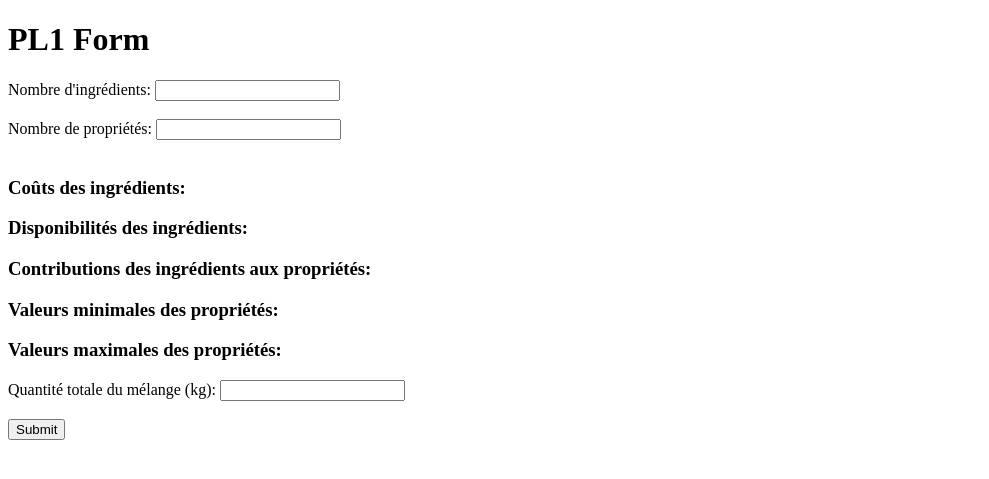
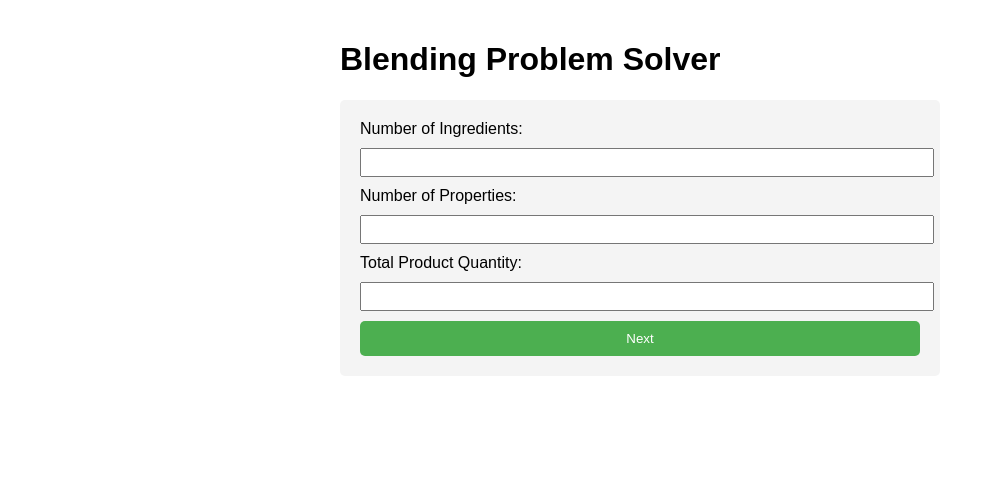
Before and after one commit to douaabousnina/operations-research-problems, a Flask app: page /PL1 in a window 1280 px wide. Shown: the top 479 px of the page, without its empty margins (0-989 px from the left). Run offline with Flask 3, Linux system fonts and the light colour scheme.

Commit message:
pour le m♂ment k♂l chy ymchi

```diff
--- a/app.py
+++ b/app.py
@@ -3,46 +3,244 @@ from PL1.main import PL1
 from PL2.main import solve_graph_coloring
 from test import render_graph
 import traceback
+import numpy as np
+
 
 app	= Flask(__name__)
 app.secret_key = 'random string'
+
+from flask import Flask, render_template, request, redirect, url_for, session
+from gurobipy import Model, GRB
+import numpy as np
+
+app = Flask(__name__)
+app.secret_key = 'your_secret_key_here'  # Important for using session
+
+class BlendingProblemSolver:
+    @staticmethod
+    def solve_blending_problem(ingredients, properties, property_bounds, total_quantity):
+        try:
+            # Create Gurobi model
+            model = Model("Blending Problem")
+            model.setParam('OutputFlag', 0)  # Suppress output
+
+            # Number of ingredients
+            n = len(ingredients)
+            print(type(n),n)
+            print(type(ingredients),ingredients)
+            print(type(properties),properties)
+            print(type(property_bounds),property_bounds)
+            print(type(total_quantity),total_quantity)
+
+
+            # Decision variables: quantity of each ingredient
+            x = model.addVars(n, lb=0, name="ingredient_quantity")
+
+            # Objective: Minimize total cost
+            model.setObjective(
+                sum(x[i] * ingredients[i]['cost_per_unit'] for i in range(n)),
+                GRB.MINIMIZE
+            )
+
+            # Constraint: Total quantity
+            model.addConstr(sum(x[i] for i in range(n)) == total_quantity, "Total_Quantity")
+
+            # Constraints: Availability of ingredients
+            for i in range(n):
+                model.addConstr(x[i] <= ingredients[i]['available_quantity'], f"Availability_{i}")
+
+            # Constraints: Property bounds
+            for prop_index, prop_name in enumerate(properties):
+                prop_contribution = sum(
+                    x[i] * ingredients[i]['properties'][prop_name]
+                    for i in range(n)
+                )
+                min_bound = property_bounds[prop_name]['min'] * total_quantity
+                max_bound = property_bounds[prop_name]['max'] * total_quantity
+
+                model.addConstr(prop_contribution >= min_bound, f"{prop_name}_Min")
+                model.addConstr(prop_contribution <= max_bound, f"{prop_name}_Max")
+
+            # Solve the model
+            model.optimize()
+
+            # Check solution status
+            if model.status == GRB.OPTIMAL:
+                results = {
+                    'status': 'Optimal Solution Found',
+                    'total_cost': model.objVal,
+                    'ingredient_quantities': {},
+                    'property_totals': {}
+                }
+
+                for i in range(n):
+                    results['ingredient_quantities'][ingredients[i]['name']] = x[i].x
+
+                for prop_name in properties:
+                    prop_total = sum(
+                        x[i].x * ingredients[i]['properties'][prop_name]
+                        for i in range(n)
+                    )
+                    results['property_totals'][prop_name] = prop_total
+
+                return results
+            else:
+                return {'status': 'No optimal solution found'}
+        except Exception as e:
+            return {'status': f'Error: {str(e)}'}
+
+# Flask Routes
+@app.route('/PL1', methods=['GET', 'POST'])
+def index():
+    """Initial page to set up problem parameters"""
+    if request.method == 'POST':
+        # Store problem parameters in session
+        session['num_ingredients'] = int(request.form['num_ingredients'])
+        session['num_properties'] = int(request.form['num_properties'])
+        session['total_quantity'] = float(request.form['total_quantity'])
+
+        return redirect(url_for('input_ingredients'))
+
+    return render_template('PL1.html')
+
+@app.route('/input_ingredients', methods=['GET', 'POST'])
+def input_ingredients():
+    """Page to input ingredient details"""
+    num_ingredients = session.get('num_ingredients', 0)
+
+    if request.method == 'POST':
+        # Collect ingredient data
+        ingredients = []
+        for i in range(num_ingredients):
+            ingredient = {
+                'name': request.form[f'ingredient_name_{i}'],
+                'cost_per_unit': float(request.form[f'cost_per_unit_{i}']),
+                'available_quantity': float(request.form[f'available_quantity_{i}'])
+            }
+            ingredients.append(ingredient)
+
+        # Store ingredients in session
+        session['ingredients'] = ingredients
+
+        return redirect(url_for('input_properties'))
+
+    return render_template('input_ingredients.html', num_ingredients=num_ingredients)
+
+@app.route('/input_properties', methods=['GET', 'POST'])
+def input_properties():
+    """Page to input property details for ingredients"""
+    num_ingredients = session.get('num_ingredients', 0)
+    num_properties = session.get('num_properties', 0)
+    ingredients = session.get('ingredients', [])
+
+    if request.method == 'POST':
+        # Collect property data for ingredients
+        for i, ingredient in enumerate(ingredients):
+            properties = {}
+            for j in range(num_properties):
+                prop_name = request.form[f'property_name_{j}']
+                prop_value = float(request.form[f'ingredient_{i}_property_{j}'])
+                properties[prop_name] = prop_value
+            ingredients[i]['properties'] = properties
+
+        # Store updated ingredients
+        session['ingredients'] = ingredients
+
+        return redirect(url_for('input_property_bounds'))
+
+    # If this is the first time, create property names
+    if request.method == 'GET':
+        default_properties = [f'Property {i+1}' for i in range(num_properties)]
+        return render_template(
+            'input_properties.html',
+            num_ingredients=num_ingredients,
+            num_properties=num_properties,
+            ingredients=ingredients,
+            default_properties=default_properties
+        )
+
+@app.route('/input_property_bounds', methods=['GET', 'POST'])
+def input_property_bounds():
+    """Page to set property bounds for final product"""
+    num_properties = session.get('num_properties', 0)
+    ingredients = session.get('ingredients', [])
+    total_quantity = session.get('total_quantity', 0)
+
+    # Extract property names from first ingredient
+    properties = list(ingredients[0]['properties'].keys())
+
+    if request.method == 'POST':
+        # Collect property bounds
+        property_bounds = {}
+        for prop in properties:
+            property_bounds[prop] = {
+                'min': float(request.form[f'{prop}_min']),
+                'max': float(request.form[f'{prop}_max'])
+            }
+
+        # Solve the blending problem
+        solver = BlendingProblemSolver()
+        result = solver.solve_blending_problem(
+            ingredients,
+            properties,
+            property_bounds,
+            total_quantity
+        )
+        print(result)
+        # Store result in session for display
+        session['result'] = result
+
+        return redirect(url_for('solution'))
+
+    return render_template(
+        'input_property_bounds.html',
+        properties=properties,
+        total_quantity=total_quantity
+    )
+
+@app.route('/solution')
+def solution():
+    """Display optimization results"""
+    result = session.get('result', {})
+    return render_template('solve.html', result=result)
+
 
 @app.route('/')
 def home():
     return render_template('index.html')
 
-@app.route('/PL1', methods=['GET','POST'])
-def PL_1():
+# @app.route('/PL1', methods=['GET','POST'])
+# def PL_1():
 
-    if request.method == 'POST':
-        # Nombre d'ingrédients
-        n = int(request.form['n'])
-        # Nombre de propriétés
-        m = int(request.form['m'])
-        # Coûts des ingrédients
-        costs = [(request.form[f"cost{i+1}"]) for i in range(n)]
-        # Contributions des ingrédients aux propriétés
-        contributions = [[(request.form[f"contrib{i+1}{j+1}"]) for i in range(n)] for j in range(m)]
-        # Valeurs minimales des propriétés
-        property_min = [(request.form[f"property_min{j+1}"]) for j in range(m)]
-        # Valeurs maximales des propriétés
-        property_max = [(request.form[f"property_max{j+1}"]) for j in range(m)]
-        # Quantité totale du mélange
-        total_quantity = (request.form['total_quantity'])
+#     if request.method == 'POST':
+#         # Nombre d'ingrédients
+#         n = int(request.form['n'])
+#         # Nombre de propriétés
+#         m = int(request.form['m'])
+#         # Coûts des ingrédients
+#         costs = [(request.form[f"cost{i+1}"]) for i in range(n)]
+#         # Contributions des ingrédients aux propriétés
+#         contributions = [[(request.form[f"contrib{i+1}{j+1}"]) for i in range(n)] for j in range(m)]
+#         # Valeurs minimales des propriétés
+#         property_min = [(request.form[f"property_min{j+1}"]) for j in range(m)]
+#         # Valeurs maximales des propriétés
+#         property_max = [(request.form[f"property_max{j+1}"]) for j in range(m)]
+#         # Quantité totale du mélange
+#         total_quantity = (request.form['total_quantity'])
 
-        availabilities = [(request.form[f"availability{i+1}"]) for i in range(n)]
+#         availabilities = [(request.form[f"availability{i+1}"]) for i in range(n)]
 
-        # Résoudre le problème
-        try:
-            result = PL1(n=n, m=m, costs=costs, contributions=contributions, property_min=property_min, property_max=property_max, total_quantity=total_quantity, availabilities=availabilities)
-            return render_template('index.html', result=result)
-        except Exception as e:
-            error_details = traceback.format_exc()  # Get the full error traceback as a string
-            return render_template('index.html', error=error_details)
-    return render_template('PL1.html')
+#         # Résoudre le problème
+#         try:
+#             result = PL1(n=n, m=m, costs=costs, contributions=contributions, property_min=property_min, property_max=property_max, total_quantity=total_quantity, availabilities=availabilities)
+#             return render_template('index.html', result=result)
+#         except Exception as e:
+#             error_details = traceback.format_exc()  # Get the full error traceback as a string
+#             return render_template('index.html', error=error_details)
+#     return render_template('PL1.html')
 
 @app.route("/PL2", methods=["GET", "POST"])
-def index():
+def index2():
     if request.method == "POST":
         # Get the number of vertices and edges
         try:
--- a/templates/PL1.html
+++ b/templates/PL1.html
@@ -1,92 +1,29 @@
 <!DOCTYPE html>
-<html lang="en">
+<html>
 <head>
-    <meta charset="UTF-8">
-    <meta name="viewport" content="width=device-width, initial-scale=1.0">
-    <title>PL1 Form</title>
+    <title>Blending Problem Solver</title>
+    <style>
+        body { font-family: Arial, sans-serif; max-width: 600px; margin: 0 auto; padding: 20px; }
+        .form-container { background: #f4f4f4; padding: 20px; border-radius: 5px; }
+        input { margin: 10px 0; width: 100%; padding: 5px; }
+        button { width: 100%; padding: 10px; background-color: #4CAF50; color: white; border: none; border-radius: 5px; }
+    </style>
 </head>
 <body>
-    <h1>PL1 Form</h1>
-    <form action="/PL1" method="POST">
-        <label for="n">Nombre d'ingrédients:</label>
-        <input type="number" max="120" id="n" name="n" required><br><br>
+    <h1>Blending Problem Solver</h1>
+    <div class="form-container">
+        <form method="post">
+            <label>Number of Ingredients:</label>
+            <input type="number" name="num_ingredients" min="1" required><br>
 
-        <label for="m">Nombre de propriétés:</label>
-        <input type="number" max="120"  id="m" name="m" required><br><br>
+            <label>Number of Properties:</label>
+            <input type="number" name="num_properties" min="1" required><br>
 
-        <div id="costs">
-            <h3>Coûts des ingrédients:</h3>
-            <!-- Add inputs for costs dynamically based on the number of ingredients -->
-        </div>
+            <label>Total Product Quantity:</label>
+            <input type="number" step="any" name="total_quantity" min="0" required><br>
 
-        <div id="availabilities">
-            <h3>Disponibilités des ingrédients:</h3>
-            <!-- Add inputs for availabilities dynamically based on the number of ingredients -->
-        </div>
-
-        <div id="contributions">
-            <h3>Contributions des ingrédients aux propriétés:</h3>
-            <!-- Add inputs for contributions dynamically based on the number of ingredients and properties -->
-        </div>
-
-        <div id="property_min">
-            <h3>Valeurs minimales des propriétés:</h3>
-            <!-- Add inputs for property_min dynamically based on the number of properties -->
-        </div>
-
-        <div id="property_max">
-            <h3>Valeurs maximales des propriétés:</h3>
-            <!-- Add inputs for property_max dynamically based on the number of properties -->
-        </div>
-
-        <label for="total_quantity">Quantité totale du mélange (kg):</label>
-        <input type="number" max="120" step="0.001" id="total_quantity" name="total_quantity" required><br><br>
-
-        <button type="submit">Submit</button>
-    </form>
-
-    <script>
-        document.getElementById('n').addEventListener('input', updateForm);
-        document.getElementById('m').addEventListener('input', updateForm);
-
-        function updateForm() {
-            const n = document.getElementById('n').value;
-            const m = document.getElementById('m').value;
-
-            const costsDiv = document.getElementById('costs');
-            const contributionsDiv = document.getElementById('contributions');
-            const propertyMinDiv = document.getElementById('property_min');
-            const propertyMaxDiv = document.getElementById('property_max');
-            const availabilitiesDiv = document.getElementById('availabilities');
-
-            costsDiv.innerHTML = '<h3>Coûts des ingrédients:</h3>';
-            availabilitiesDiv.innerHTML = '<h3>Disponibilités des ingrédients:</h3>';
-            contributionsDiv.innerHTML = '<h3>Contributions des ingrédients aux propriétés:</h3>';
-            propertyMinDiv.innerHTML = '<h3>Valeurs minimales des propriétés:</h3>';
-            propertyMaxDiv.innerHTML = '<h3>Valeurs maximales des propriétés:</h3>';
-
-
-            for (let i = 0; i < n; i++) {
-                costsDiv.innerHTML += `<label for="cost${i+1}">Coût de l'ingrédient ${i+1} (€):</label>
-                                       <input type="number" max="120" step="0.001" id="cost${i+1}" name="cost${i+1}" required><br><br>`;
-            }
-
-            for (let i = 0; i < n; i++) {
-                availabilitiesDiv.innerHTML += `<label for="availability${i+1}">Disponibilité de l'ingrédient ${i+1} (kg):</label>
-                                                <input type="number" max="120" step="0.001" id="availability${i+1}" name="availability${i+1}" required><br><br>`;
-            }
-
-            for (let j = 0; j < m; j++) {
-                propertyMinDiv.innerHTML += `<label for="property_min${j+1}">Valeur minimale de la propriété ${j+1}:</label>
-                                             <input type="number" max="120" step="0.001" id="property_min${j+1}" name="property_min${j+1}" required><br><br>`;
-                propertyMaxDiv.innerHTML += `<label for="property_max${j+1}">Valeur maximale de la propriété ${j+1}:</label>
-                                             <input type="number" max="120" step="0.001" id="property_max${j+1}" name="property_max${j+1}" required><br><br>`;
-                for (let i = 0; i < n; i++) {
-                    contributionsDiv.innerHTML += `<label for="contrib${i+1}${j+1}">Contribution de l'ingrédient ${i+1} à la propriété ${j+1}:</label>
-                                                   <input type="number" max="120" step="0.001" id="contrib${i+1}${j+1}" name="contrib${i+1}${j+1}" required><br><br>`;
-                }
-            }
-        }
-    </script>
+            <button type="submit">Next</button>
+        </form>
+    </div>
 </body>
 </html>
--- a/templates/result.html
+++ b/templates/result.html
@@ -26,7 +26,7 @@
             {% endfor %}
 
         </table>
-        <a href="{{ url_for('index') }}" class="button">Solve Another Graph</a>
+        <a href="{{ url_for('index2') }}" class="button">Solve Another Graph</a>
     </div>
 </body>
 </html>
```
Also changed, not shown: templates/input_ingredients.html (added, +32 -0 lines), templates/input_properties.html (added, +38 -0 lines), templates/input_property_bounds.html (added, +30 -0 lines), templates/solve.html (added, +41 -0 lines), static/test.png.
